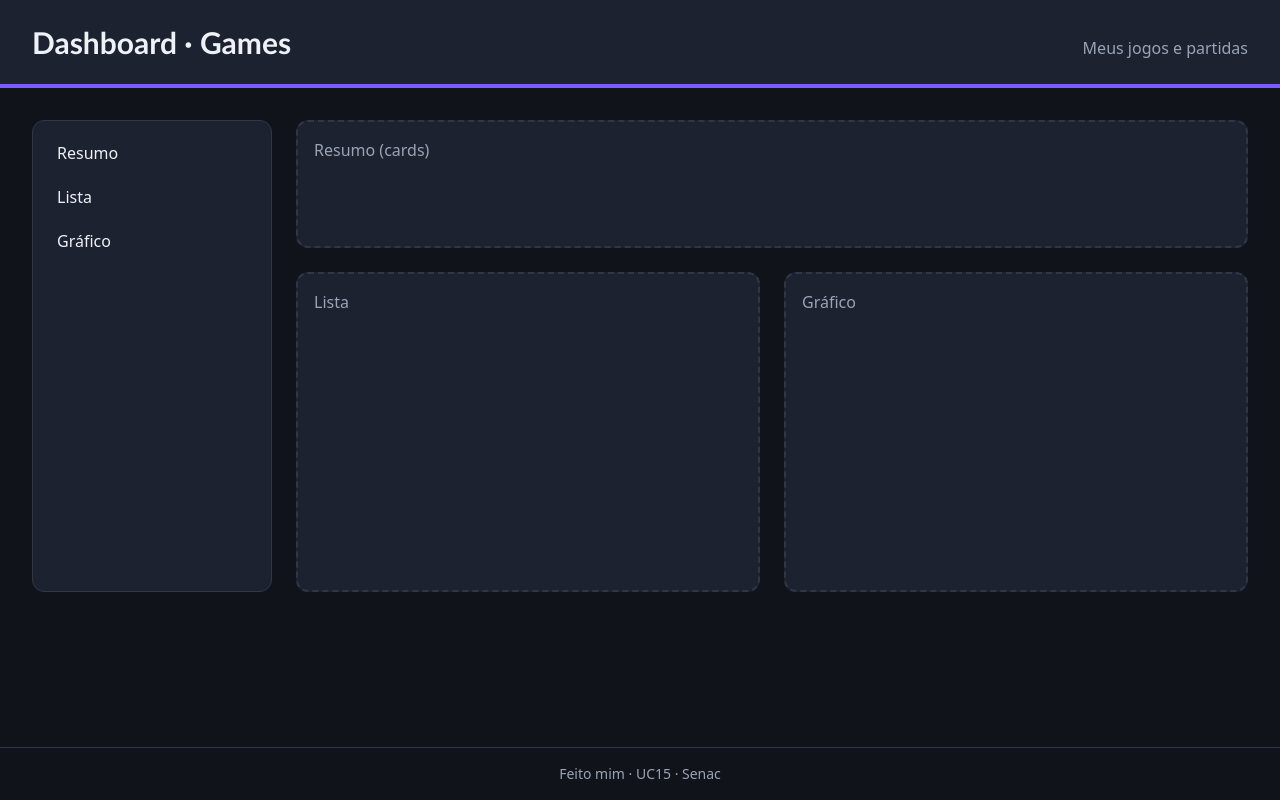
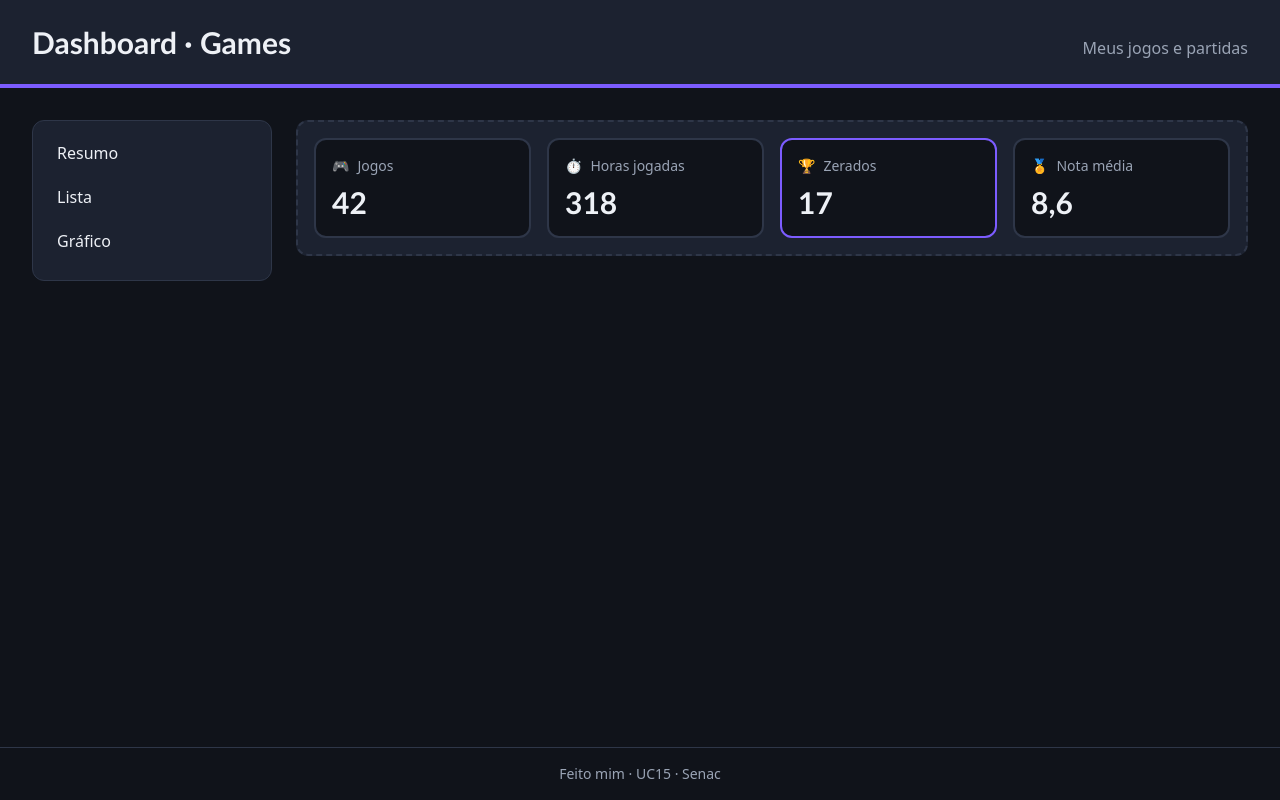
Before and after one commit to giovanaganzerdeleon/my-dashbord, a React (Vite) app: page / in a window 1280 px wide. Built offline with nearby package versions, Linux system fonts and the light colour scheme.

Commit message:
feat: add SummaryCard component with props

```diff
--- a/src/App.jsx
+++ b/src/App.jsx
@@ -1,6 +1,7 @@
 import Header from './components/Header.jsx';
 import Footer from './components/Footer.jsx';
-import Menu from './components/Menu.jsx'
+import Menu from './components/Menu.jsx';
+import SummaryCard from './components/SummaryCard.jsx';
 
 const areaClass =
   'min-h-32 rounded-xl border-2 border-dashed border-border bg-surface p-4 text-muted';
@@ -9,15 +10,20 @@ function App() {
   return (
     <div className="flex min-h-screen flex-col bg-background text-foreground">
       <Header />
-     <main
+      <main
         className="grid flex-1 grid-cols-1 content-start gap-4 p-4
           md:grid-cols-2 md:gap-6 md:p-6
           xl:grid-cols-[15rem_1fr_1fr] xl:p-8"
       >
         <Menu />
-        <section id="summary" className={`${areaClass} md:col-span-2`}>Resumo (cards)</section>
-        <section id="list" className={`${areaClass} xl:min-h-80`}>Lista</section>
-        <section id="chart" className={`${areaClass} xl:min-h-80`}>Gráfico</section>
+        <section id="summary" className={`${areaClass} md:col-span-2`}>
+          <div className="grid grid-cols-2 gap-4 md:grid-cols-4">
+            <SummaryCard title="Jogos" value={42} icon="🎮" />
+            <SummaryCard title="Horas jogadas" value={318} icon="⏱️" />
+            <SummaryCard title="Zerados" value={17} icon="🏆" isHighlighted />
+            <SummaryCard title="Nota média" value="8,6" icon ="🏅" />
+          </div>
+        </section>
       </main>
       <Footer />
     </div>
--- /dev/null
+++ b/src/components/SummaryCard.jsx
@@ -0,0 +1,17 @@
+function SummaryCard({ title, value, icon, isHighlighted = false }) {
+  return (
+    <article
+      className={`rounded-xl border-2 bg-background p-4 text-foreground ${
+        isHighlighted ? 'border-primary' : 'border-border'
+      }`}
+    >
+      <p className="flex items-center gap-2 text-sm text-muted">
+        {icon && <span aria-hidden="true">{icon}</span>}
+        {title}
+      </p>
+      <p className="mt-2 font-heading text-3xl font-bold">{value}</p>
+    </article>
+  )
+}
+
+export default SummaryCard
```
Also changed, not shown: src/components/Menu.jsx (+16 -10 lines).
